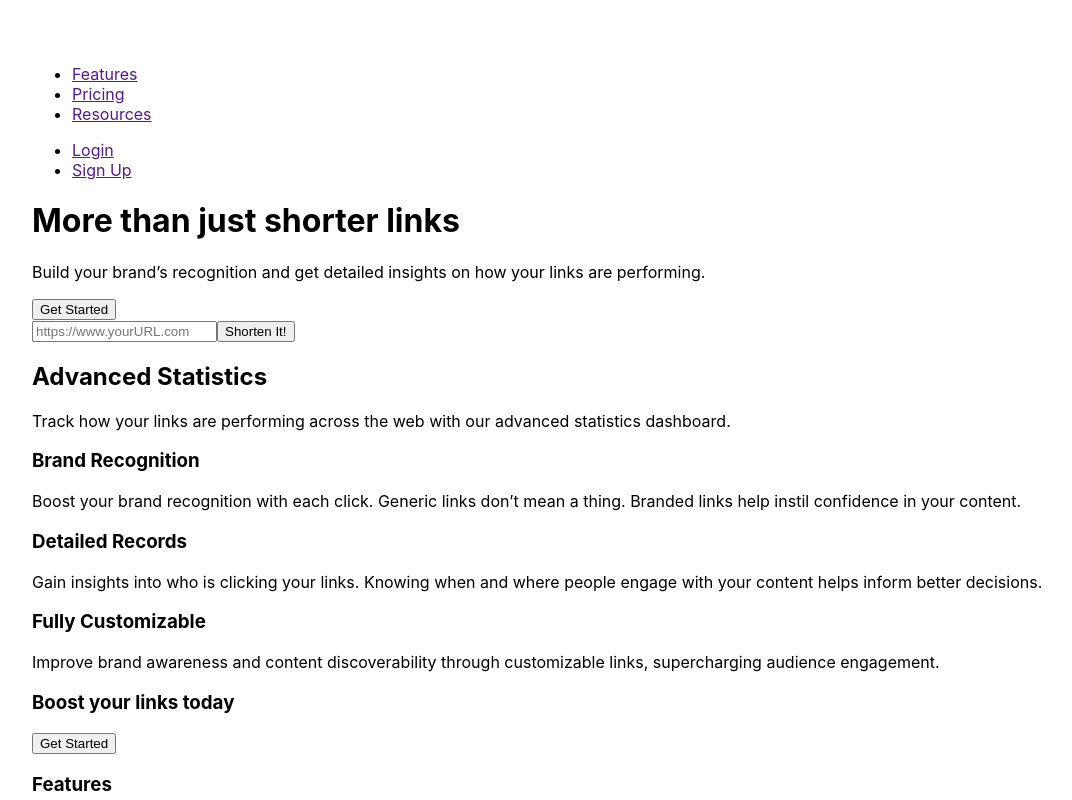
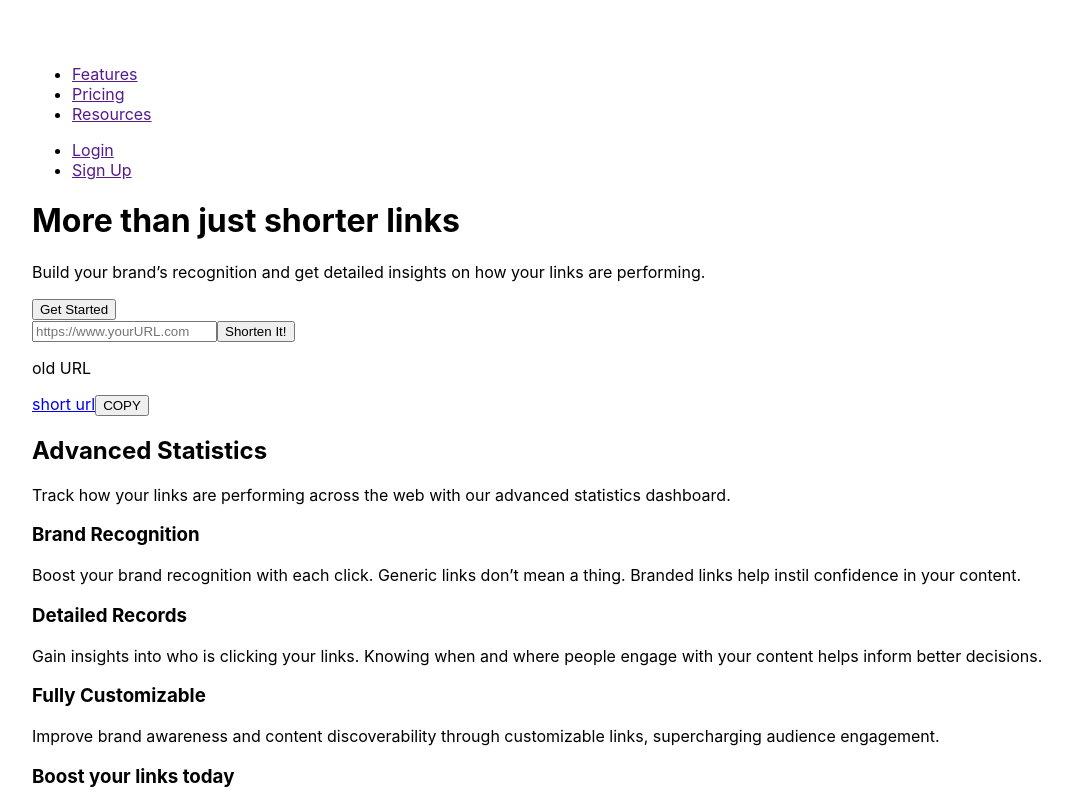
Before and after one commit to tompsherman/shorter-url, a React (Create React App) app: page / in a window 1280 px wide. Shown: the top 800 px of the page, without its empty margins (32-1104 px from the left). Built offline with nearby package versions, Linux system fonts and the light colour scheme.

Commit message:
LinkBox setup

```diff
--- /dev/null
+++ b/src/components/pages/LinkBox.jsx
@@ -0,0 +1,12 @@
+import React from 'react'
+
+const LinkBox = () => {
+    return (
+        <div>
+            <div className="left-side"><p>old URL</p></div>
+            <div className="right-side"><a href="#">short url</a><button>COPY</button></div>
+        </div>
+    )
+}
+
+export default LinkBox
--- a/src/components/pages/Short.jsx
+++ b/src/components/pages/Short.jsx
@@ -1,6 +1,7 @@
 import React, {useState} from 'react'
 import {useForm} from "react-hook-form"
 import axios from "axios"
+import LinkBox from './LinkBox'
 
 const Short = () => {
     const {handleSubmit, register, errors} = useForm()
@@ -8,7 +9,6 @@ const Short = () => {
 
     const POST_URL = "https://rel.ink/api/links/"
     const onShort = link => {
-        console.log(link.url)
         axios
             .post(POST_URL, link)
             .then(response => {
@@ -17,7 +17,8 @@ const Short = () => {
             .catch(err=> console.log(`ERROR in POST!! ${err}`))
             .finally()
         }
-
+        const {hashid, url} = shortUrl
+        console.log(hashid, url)
     return (
         <div>
            <form onSubmit={handleSubmit(onShort)}>
@@ -36,6 +37,7 @@ const Short = () => {
                 {errors.url && errors.url.message}
                  <button type="submit"> Shorten It!</button>
            </form>
+           <LinkBox />
         </div>
     )
 }
```
